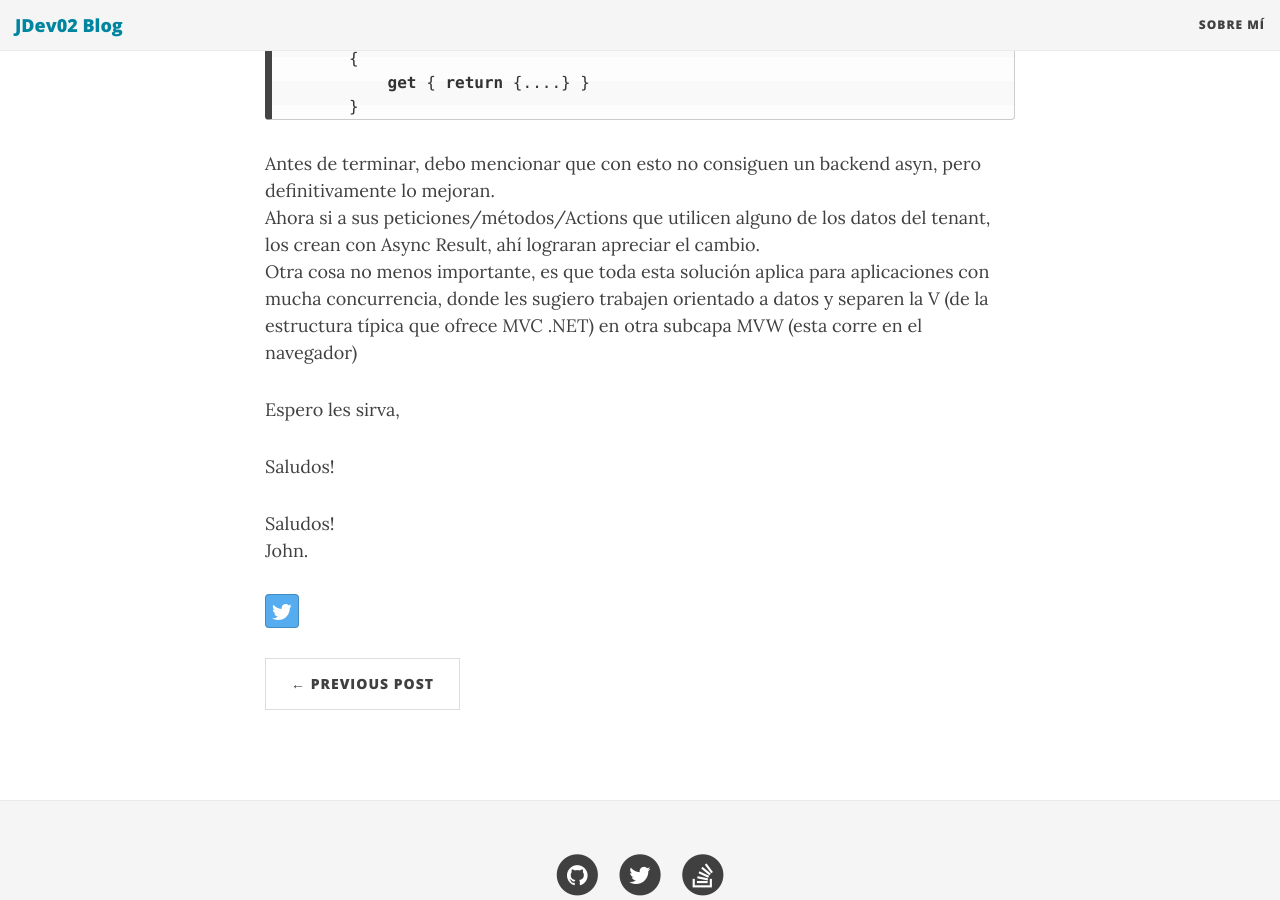
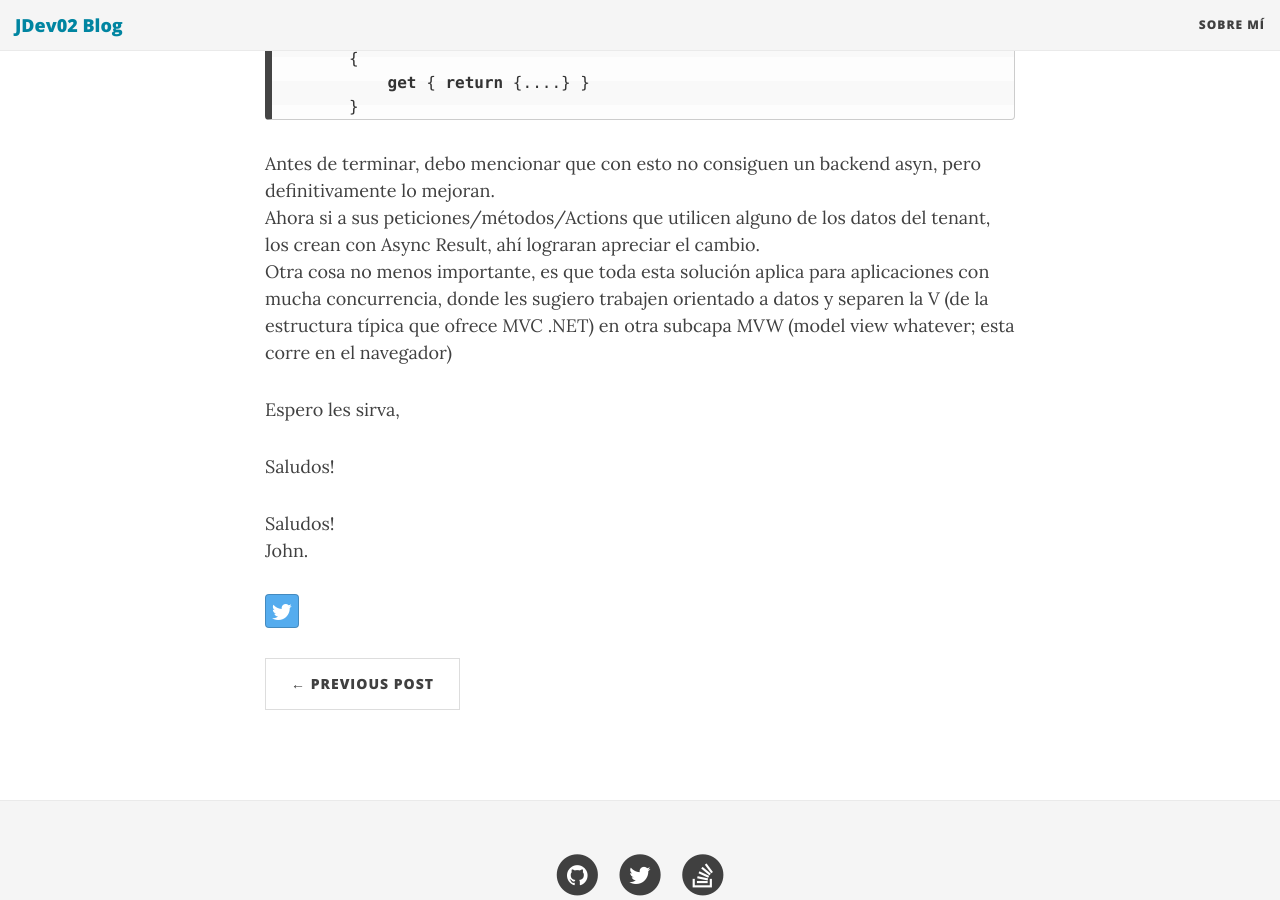
Before and after one commit to JDev02/JDev02.github.io, a Jekyll site: the page built from _posts/2016-12-05-App-Web-MultiTenant-part1.md, in a window 1280 px wide and 900 px high, scrolled down 5150 px. Built offline with Jekyll 4.4.1, drawn with Linux system fonts in a browser that asks for light colours; nearby versions of some CDN libraries; comment, search, counter and statistics services are not loaded.

Commit message:
fin revision 2do post

````diff
--- a/_posts/2016-12-05-App-Web-MultiTenant-part1.md
+++ b/_posts/2016-12-05-App-Web-MultiTenant-part1.md
@@ -198,7 +198,7 @@ generando una propiedad similar a esta:
 ```
 
 
-Antes de terminar, debo mencionar que con esto no consiguen un backend asyn, pero definitivamente lo mejoran. <br>Ahora si a sus peticiones/métodos/Actions que utilicen alguno de los datos del tenant, los crean con Async Result, ahí lograran apreciar el cambio.<br> Otra cosa no menos importante, es que toda esta solución aplica para aplicaciones con mucha concurrencia, donde les sugiero trabajen orientado a datos y separen la V (de la estructura típica que ofrece MVC .NET) en otra subcapa MVW (esta corre en el navegador)
+Antes de terminar, debo mencionar que con esto no consiguen un backend asyn, pero definitivamente lo mejoran. <br>Ahora si a sus peticiones/métodos/Actions que utilicen alguno de los datos del tenant, los crean con Async Result, ahí lograran apreciar el cambio.<br> Otra cosa no menos importante, es que toda esta solución aplica para aplicaciones con mucha concurrencia, donde les sugiero trabajen orientado a datos y separen la V (de la estructura típica que ofrece MVC .NET) en otra subcapa MVW (model view whatever; esta corre en el navegador)
 
 Espero les sirva,
 
````
